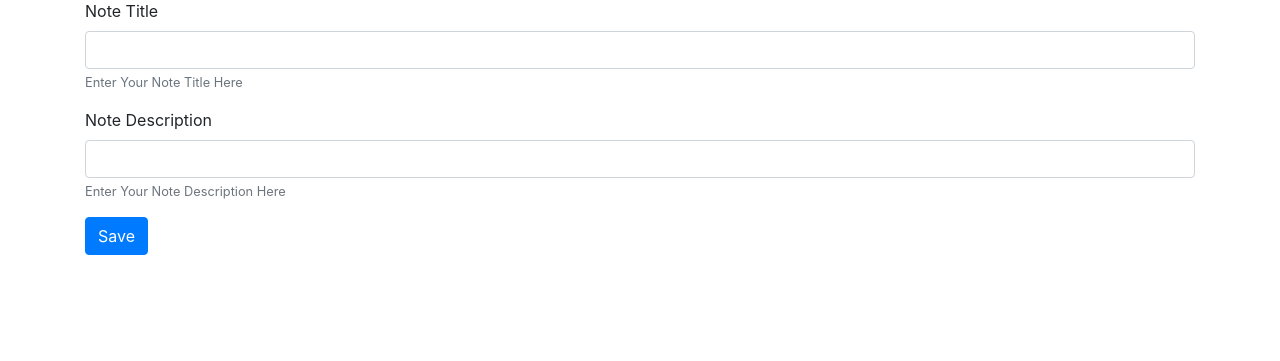
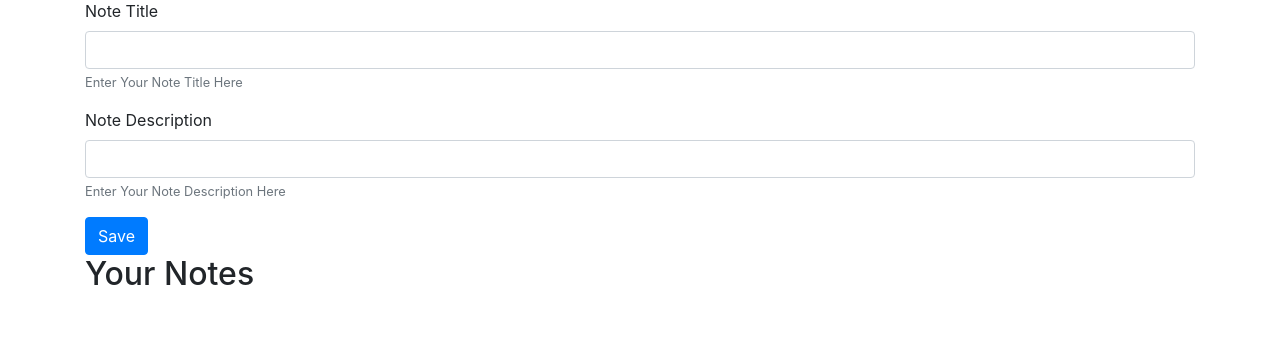
Before and after one commit to Rahuldevpy96/fastapi-advanced, a FastAPI app: page / in a window 1280 px wide. Shown: the part 113-474 px from the top of the page. Run offline with FastAPI, Linux system fonts and the light colour scheme; a database or web service that is not in the repository returns one stand-in record (values such as "Sample title").

Commit message:
get the data from db

```diff
--- a/templates/index.html
+++ b/templates/index.html
@@ -36,7 +36,7 @@
     </nav>
 <div class="container">
   <h1>Start Adding Your Notes</h1>
-  <form>
+  <form method="POST">
     <div class="form-group">
       <label for="title">Note Title</label>
       <input type="text" class="form-control" id="title" aria-describedby="emailHelp">
@@ -50,8 +50,12 @@
       <button type="submit" class="btn btn-primary">Save</button>
   </form>
 </div>
-    <!-- Optional JavaScript -->
-    <!-- jQuery first, then Popper.js, then Bootstrap JS -->
+<div class="container">
+  <h2>Your Notes</h2>
+  {% for note in newDocs %}
+  <div>{{note.Notes}}</div>
+  {% endfor %}
+</div>
     <script src="https://code.jquery.com/jquery-3.4.1.slim.min.js" integrity="sha384-J6qa4849blE2+poT4WnyKhv5vZF5SrPo0iEjwBvKU7imGFAV0wwj1yYfoRSJoZ+n" crossorigin="anonymous"></script>
     <script src="https://cdn.jsdelivr.net/npm/popper.js@1.16.0/dist/umd/popper.min.js" integrity="sha384-Q6E9RHvbIyZFJoft+2mJbHaEWldlvI9IOYy5n3zV9zzTtmI3UksdQRVvoxMfooAo" crossorigin="anonymous"></script>
     <script src="https://cdn.jsdelivr.net/npm/bootstrap@4.4.1/dist/js/bootstrap.min.js" integrity="sha384-wfSDF2E50Y2D1uUdj0O3uMBJnjuUD4Ih7YwaYd1iqfktj0Uod8GCExl3Og8ifwB6" crossorigin="anonymous"></script>
```
